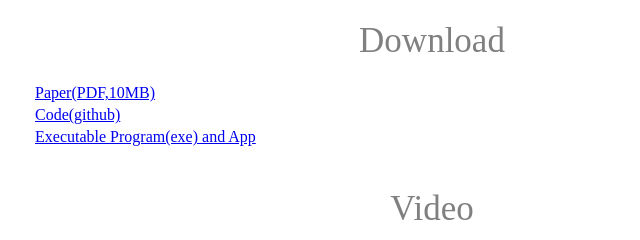
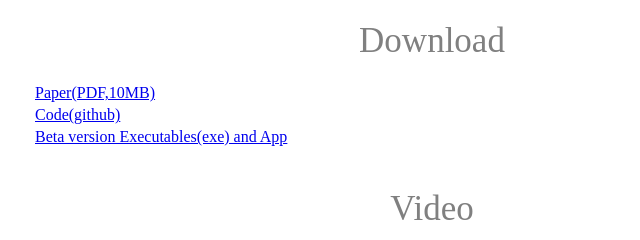
Before and after one commit to yifeiyu225/on-the-flySfMv2.github.io, a plain HTML site: page index.html in a window 1280 px wide. Shown: the part 980-1220 px from the top of the page, 208-848 px from the left. Drawn offline with Linux system fonts and the light colour scheme.

Commit message:
Update index.html

```diff
--- a/index.html
+++ b/index.html
@@ -168,7 +168,7 @@
                 <td colspan="5"><a href="https://github.com/RayShark0605/On_the_fly_SfM" color="blue">Code(github)</a></td>
             </tr>
 			<tr>
-                <td colspan="5"><a href="https://sygant.github.io/onthefly/" color="blue">Executable Program(exe) and App</a></td>
+                <td colspan="5"><a href="https://sygant.github.io/onthefly/" color="blue">Beta version Executables(exe) and App</a></td>
             </tr>
         </table>
     </div>
```
